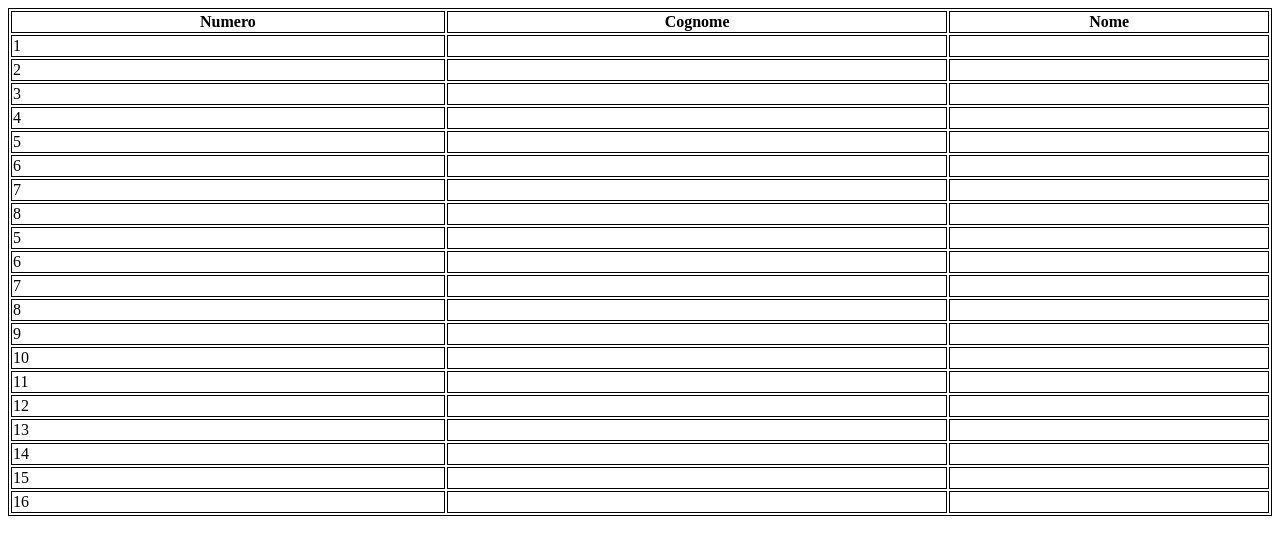
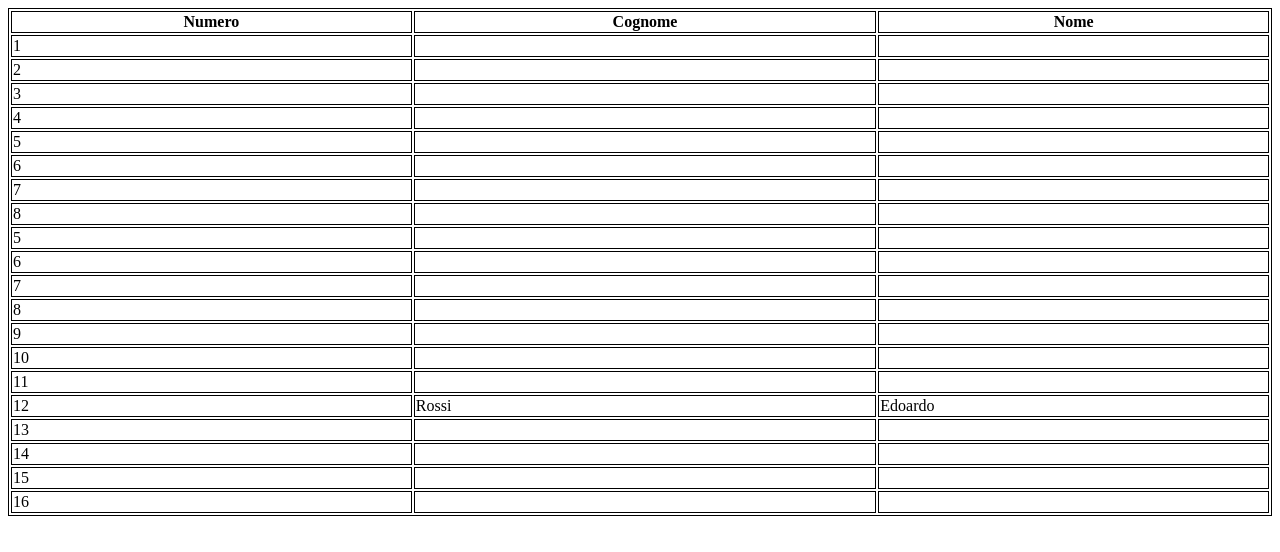
Before and after one commit to danieltarga05/FirstTrial3F, a plain HTML site: page table.html in a window 1280 px wide. Drawn offline with Linux system fonts and the light colour scheme.

Commit message:
ho inserito il mio cognome Rossi

```diff
--- a/table.html
+++ b/table.html
@@ -91,8 +91,8 @@
       </tr>
       <tr>
         <td>12</td>
-        <td></td>
-        <td></td>
+        <td>Rossi</td>
+        <td>Edoardo</td>
       </tr>
       <tr>
         <td>13</td>
```
